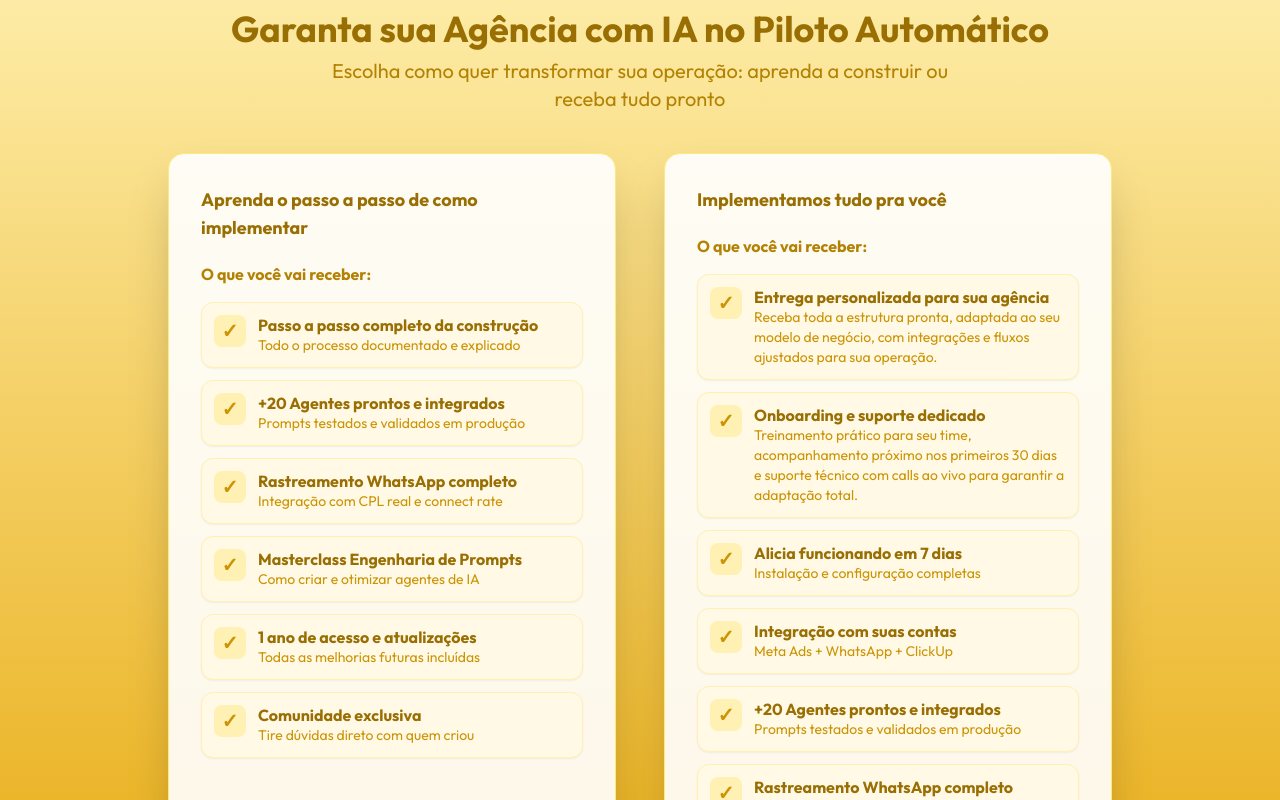
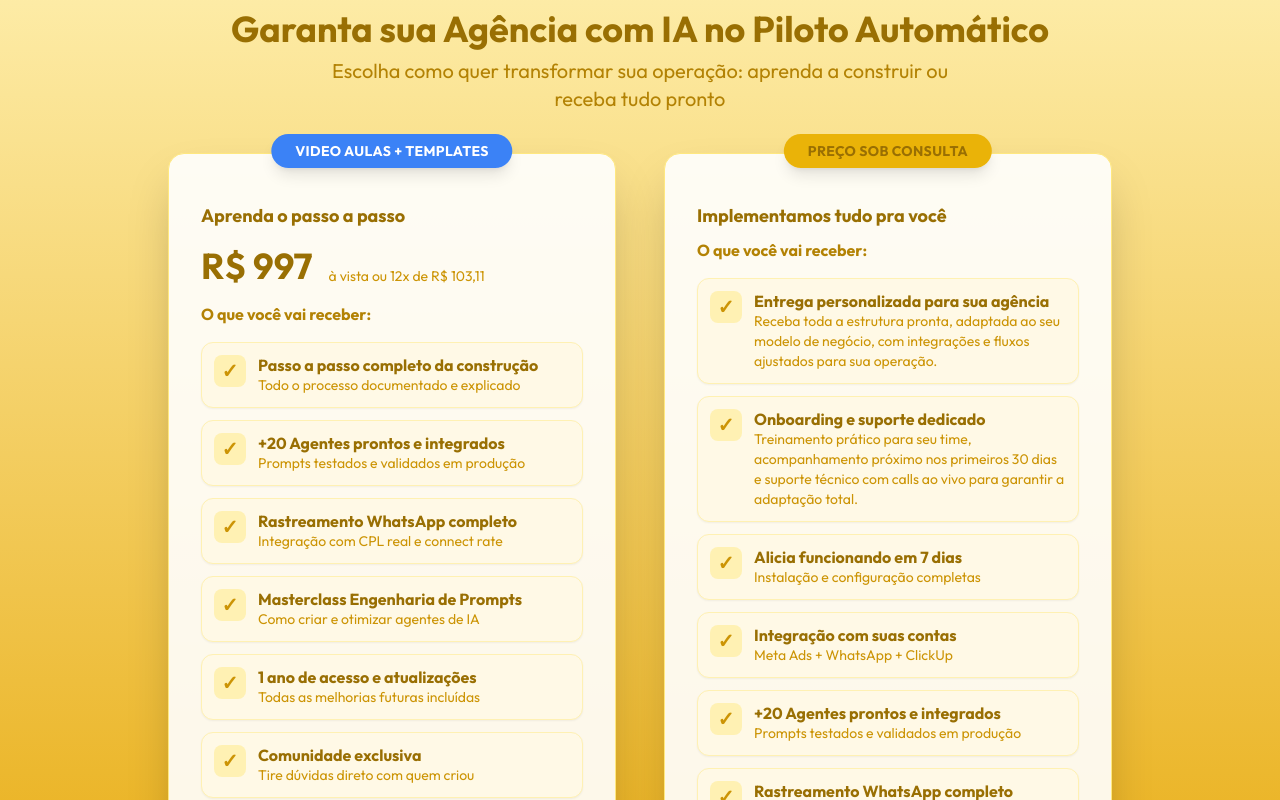
Before and after one commit to rafaelima91/lpaliciatrafego, a Nuxt app: page / in a window 1280 px wide. Shown: the part 4720-5520 px from the top of the page. Built offline with nearby package versions, Linux system fonts and the light colour scheme.

Commit message:
feat: revitaliza checkout com badges e preços - Adiciona badges: VIDEO AULAS + TEMPLATES e PREÇO SOB CONSULTA - Inclui preço R$ 997 + parcelamento no card aprender - Layout de preços lado a lado alinhado à esquerda - Corrige estrutura HTML das tags

```diff
--- a/app/components/sections/CheckoutSection.vue
+++ b/app/components/sections/CheckoutSection.vue
@@ -6,12 +6,23 @@
       <p class="text-lg md:text-xl text-primary-800 mb-10 text-center max-w-2xl">Escolha como quer transformar sua operação: aprenda a construir ou receba tudo pronto</p>
       <div class="w-full flex flex-col md:flex-row gap-8 md:gap-12 items-stretch justify-center">
         <!-- Card DIY -->
-        <div class="flex-1 min-w-[320px] max-w-md bg-white/90 rounded-2xl shadow-2xl p-8 flex flex-col border border-primary-200">
-          <span class="text-primary-900 font-bold text-lg mb-1">Aprenda o passo a passo de como implementar</span>
-          <div class="flex items-end gap-2 mb-2">
-            <!-- Preço removido conforme solicitado -->
+        <div class="flex-1 min-w-[320px] max-w-md bg-white/90 rounded-2xl shadow-2xl p-8 flex flex-col border border-primary-200 relative">
+          <!-- Badge -->
+          <div class="absolute -top-4 left-1/2 transform -translate-x-1/2">
+            <span class="bg-blue-500 text-white px-6 py-2 rounded-full text-sm font-bold uppercase tracking-wide shadow-lg whitespace-nowrap">VIDEO AULAS + TEMPLATES</span>
           </div>
-          <span class="block text-primary-800 font-semibold mb-4 mt-2">O que você vai receber:</span>
+
+          <div class="mt-4">
+            <span class="text-primary-900 font-bold text-lg mb-1">Aprenda o passo a passo</span>
+
+            <!-- Preço -->
+            <div class="flex items-end gap-4 mb-4 mt-4">
+              <div class="text-4xl font-black text-primary-900">R$ 997</div>
+              <div class="text-primary-700 text-sm">à vista ou 12x de R$ 103,11</div>
+            </div>
+
+            <span class="block text-primary-800 font-semibold mb-4 mt-2">O que você vai receber:</span>
+          </div>
           <div class="flex flex-col gap-3 mb-6">
             <div class="flex items-start gap-3 bg-primary-50 border border-primary-100 rounded-xl p-3 shadow-sm">
               <div class="flex-shrink-0 w-8 h-8 rounded-lg bg-primary-100 flex items-center justify-center text-primary-700 text-xl font-bold">✓</div>
@@ -59,12 +70,16 @@
           <CheckoutButton cor="primary" texto="QUERO APRENDER A IMPLEMENTAR" class="mt-auto" @click.prevent="() => openForm('aprender')" />
         </div>
         <!-- Card Pronto -->
-        <div class="flex-1 min-w-[320px] max-w-md bg-white/90 rounded-2xl shadow-2xl p-8 flex flex-col border border-primary-200">
-          <span class="text-primary-900 font-bold text-lg mb-1">Implementamos tudo pra você</span>
-          <div class="flex items-end gap-2 mb-2">
-            <!-- Preço removido conforme solicitado -->
+        <div class="flex-1 min-w-[320px] max-w-md bg-white/90 rounded-2xl shadow-2xl p-8 flex flex-col border border-primary-200 relative">
+          <!-- Badge -->
+          <div class="absolute -top-4 left-1/2 transform -translate-x-1/2">
+            <span class="bg-yellow-500 text-primary-900 px-6 py-2 rounded-full text-sm font-bold uppercase tracking-wide shadow-lg whitespace-nowrap">PREÇO SOB CONSULTA</span>
           </div>
-          <span class="block text-primary-800 font-semibold mb-4 mt-2">O que você vai receber:</span>
+
+          <div class="mt-4">
+            <span class="text-primary-900 font-bold text-lg mb-1">Implementamos tudo pra você</span>
+            <span class="block text-primary-800 font-semibold mb-4 mt-2">O que você vai receber:</span>
+          </div>
           <div class="flex flex-col gap-3 mb-6">
             <div class="flex items-start gap-3 bg-primary-50 border border-primary-100 rounded-xl p-3 shadow-sm">
               <div class="flex-shrink-0 w-8 h-8 rounded-lg bg-primary-100 flex items-center justify-center text-primary-700 text-xl font-bold">✓</div>
```
